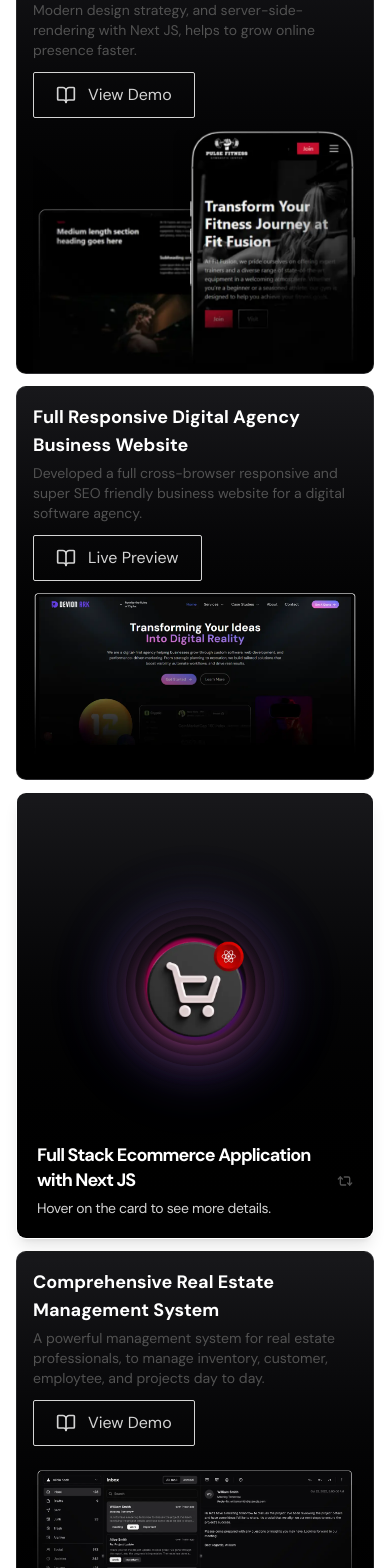
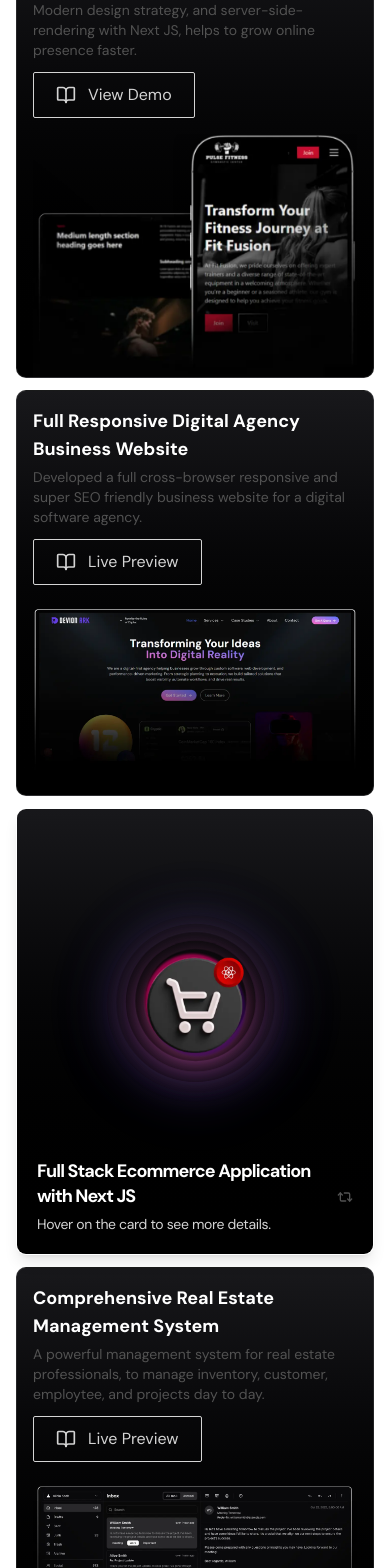
Before and after one commit to syednoor058/Shaed-Noor-Portfolio-Website-with-NextJS, a Next.js app: page / in a window 390 px wide. Shown: the part 5380-6948 px from the top of the page. Built offline with nearby package versions, Linux system fonts and the light colour scheme.

Commit message:
real estate project link added.

```diff
--- a/src/components/Sections/ProjectsBentoGrid.jsx
+++ b/src/components/Sections/ProjectsBentoGrid.jsx
@@ -35,6 +35,10 @@ export const PortfolioBentoGrid = ({ className }) => {
       title: "Lumivance - Full Stack Ecommerce Application",
       url: "https://lumivance-ecommerce.vercel.app/",
     },
+    realEstateManagement: {
+      title: "Real Estate Management System",
+      url: "https://sikder-foundation.vercel.app/",
+    },
   };
 
   return (
@@ -69,7 +73,7 @@ export const PortfolioBentoGrid = ({ className }) => {
                   </button>
                 </div>
               </div>
-              <div className="w-full aspect-[4/3] overflow-hidden mt-3">
+              <div className="w-full aspect-[4/3] overflow-hidden mt-4 lg:mt-auto">
                 <Image
                   src={gymWeb}
                   alt="Gym center business website"
@@ -103,7 +107,7 @@ export const PortfolioBentoGrid = ({ className }) => {
                   </GlareHover>
                 </button>
               </div>
-              <div className="w-full aspect-video overflow-hidden mt-auto">
+              <div className="w-full aspect-video overflow-hidden mt-3 lg:mt-auto">
                 <Image
                   src={cpcMarketing}
                   alt="software agency business website"
@@ -126,12 +130,21 @@ export const PortfolioBentoGrid = ({ className }) => {
               manage inventory, customer, employtee, and projects day to day.
             </p>
             <div className="flex mt-3 xl:mt-5">
-              <SecondaryButton
-                icon={<BookOpen width={20} height={20} />}
-                text="View Demo"
-                className="text-neutral-300 border-neutral-300"
-              />
-            </div>
+                <button
+                  className="text-neutral-300 border-neutral-300 flex border  transition-colors duration-300 rounded-xs justify-center items-center overflow-hidden cursor-pointer"
+                  onClick={() => setOpenProject(projects.realEstateManagement)}
+                >
+                  <GlareHover
+                    glareOpacity={0.4}
+                    className={`relative px-[22px] py-[10px] gap-3 z-[5] flex flex-row justify-center items-center whitespace-nowrap`}
+                  >
+                    <span>
+                      <BookOpen width={20} height={20} />
+                    </span>
+                    Live Preview
+                  </GlareHover>
+                </button>
+              </div>
             <div className="w-full aspect-video relative overflow-hidden mt-5">
               <Image
                 src={realEstate}
@@ -164,7 +177,7 @@ export const PortfolioBentoGrid = ({ className }) => {
                 </GlareHover>
               </button>
             </div>
-            <div className="w-full aspect-video relative overflow-hidden mt-auto">
+            <div className="w-full aspect-video relative overflow-hidden mt-3 lg:mt-auto">
               <Image
                 src={petShopEcommerce}
                 alt="Petshop e-commerce web application"
```
